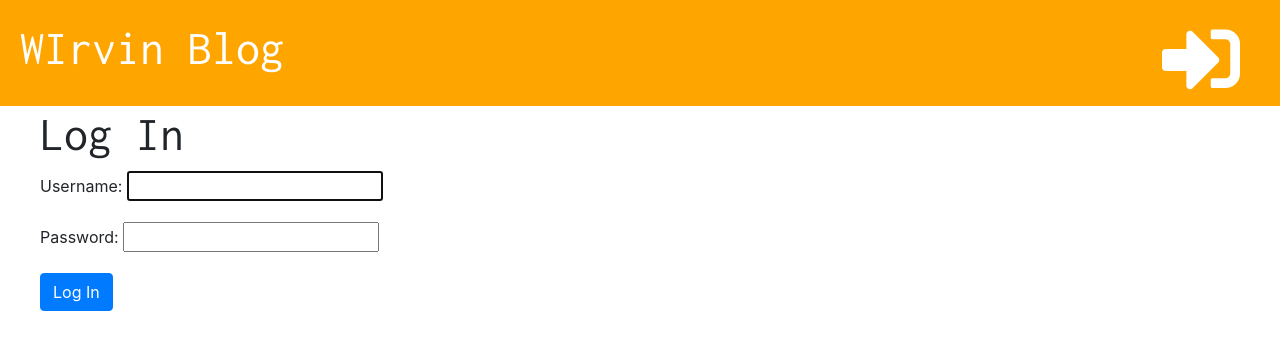
After one commit to WIrvin77/Blogging_App, a Django app: page /accounts/login/ in a window 1280 px wide. The commit adds this page. Shown: the top 350 px of the page. Run offline with Django 3.2, Linux system fonts and the light colour scheme; some libraries are stand-ins or nearby versions.

Commit message:
adding log in functions

```diff
--- a/blogging/settings.py
+++ b/blogging/settings.py
@@ -27,6 +27,7 @@ DEBUG = True
 
 ALLOWED_HOSTS = []
 
+LOGIN_REDIRECT_URL = 'post_list'
 
 # Application definition
 
--- a/blogpost/templates/blog/base.html
+++ b/blogpost/templates/blog/base.html
@@ -3,7 +3,7 @@
 <html lang="en">
 <head>
     <meta charset="UTF-8">
-    <title>WIrvin Blog</title>
+    <title>{% block title %}{% endblock %}</title>
     <link href="https://fonts.googleapis.com/css2?family=Inconsolata&display=swap" rel="stylesheet">
     <link href="https://stackpath.bootstrapcdn.com/bootstrap/4.5.0/css/bootstrap.min.css" rel="stylesheet">
     <link rel="stylesheet" href="https://pro.fontawesome.com/releases/v5.10.0/css/all.css" integrity="sha384-AYmEC3Yw5cVb3ZcuHtOA93w35dYTsvhLPVnYs9eStHfGJvOvKxVfELGroGkvsg+p" crossorigin="anonymous"/>
@@ -14,6 +14,8 @@
         {% if user.is_authenticated %}
             <a href="{% url 'post_draft_list' %}" class="top-menu"><i class="fab fa-firstdraft fa-3x"></i></a>
             <a href="{% url 'post_new' %}" class="top-menu"><i class="far fa-plus-square fa-3x"></i></a>
+        {% else %}
+            <a href="{% url 'login' %}" class="top-menu"><i class="fas fa-sign-in-alt fa-3x"></i></a>
         {% endif %}
         <h1><a href="{% url 'post_list' %}">WIrvin Blog</a></h1>
     </div>
--- a/blogpost/templates/blog/post_detail.html
+++ b/blogpost/templates/blog/post_detail.html
@@ -1,4 +1,5 @@
 {% extends 'blog/base.html' %}
+{% block title %}{{ post.title }} {% endblock %}
 {% block content %}
     <div class="post">
         {% if post.published_date %}
--- a/blogpost/templates/blog/post_draft_list.html
+++ b/blogpost/templates/blog/post_draft_list.html
@@ -1,5 +1,5 @@
 {% extends 'blog/base.html' %}
-
+{% block title %}Drafts{% endblock %}
 {% block content %}
     {% for post in posts %}
         <div class="post">
--- a/blogpost/templates/blog/post_edit.html
+++ b/blogpost/templates/blog/post_edit.html
@@ -1,5 +1,5 @@
 {% extends 'blog/base.html' %}
-
+{% block title %}{{ post.title }}{% endblock %}
 {% block content %}
 <h1>New Post</h1>
     <form method="post" class="post-form-blog">
--- a/blogpost/templates/blog/post_list.html
+++ b/blogpost/templates/blog/post_list.html
@@ -1,4 +1,5 @@
 {% extends 'blog/base.html' %}
+{% block title %}WIrvin Blog{% endblock %}
 {% block content %}
 {% for post in posts %}
 <div class="post">
--- /dev/null
+++ b/blogpost/templates/registration/login.html
@@ -0,0 +1,10 @@
+{% extends 'blog/base.html' %}
+{% block title %}Log In{% endblock %}
+{% block content %}
+    <h2>Log In</h2>
+    <form method="post">
+        {% csrf_token %}
+        {{ form.as_p }}
+        <button type="submit" class="btn btn-primary">Log In</button>
+    </form>
+{% endblock %}
--- a/blogpost/urls.py
+++ b/blogpost/urls.py
@@ -1,5 +1,6 @@
 from django.urls import path
 from . import views
+from django.contrib.auth import views as auth_views
 
 urlpatterns = [
     path('', views.post_list, name='post_list'),
@@ -8,4 +9,5 @@ urlpatterns = [
     path('post/<int:pk>/edit/', views.post_edit, name='post_edit'),
     path('drafts', views.post_draft_list, name='post_draft_list'),
     path('post/<int:pk>/publish', views.post_publish, name='post_publish'),
+    path('accounts/login/', auth_views.LoginView.as_view(), name='login')
 ]
```
Also changed, not shown: blogpost/views.py (+12 -1 lines), db.sqlite3.
